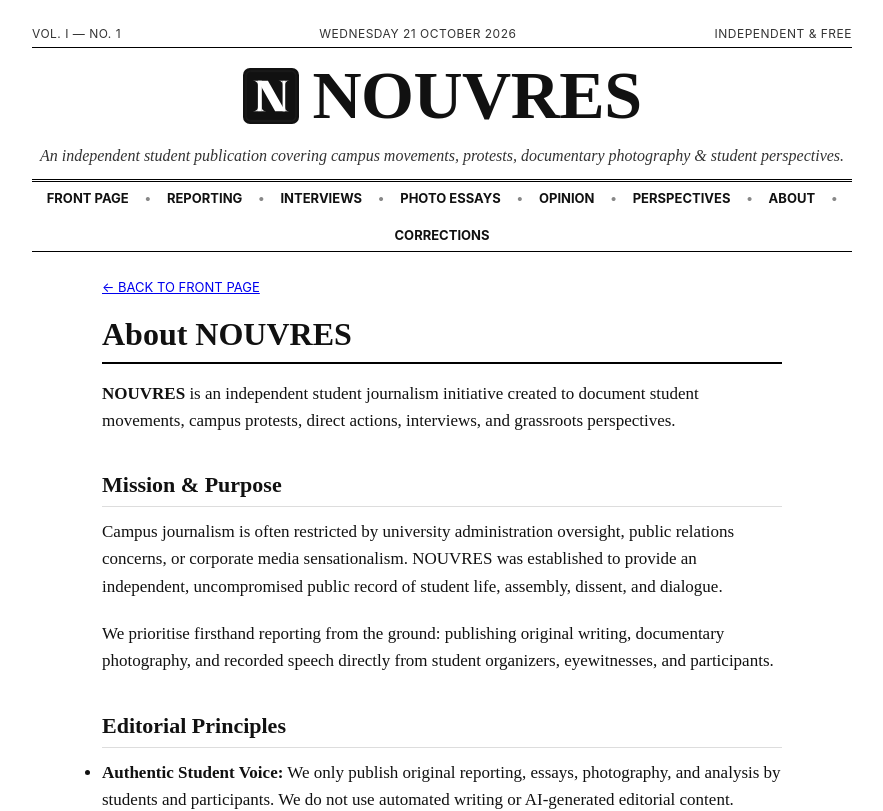
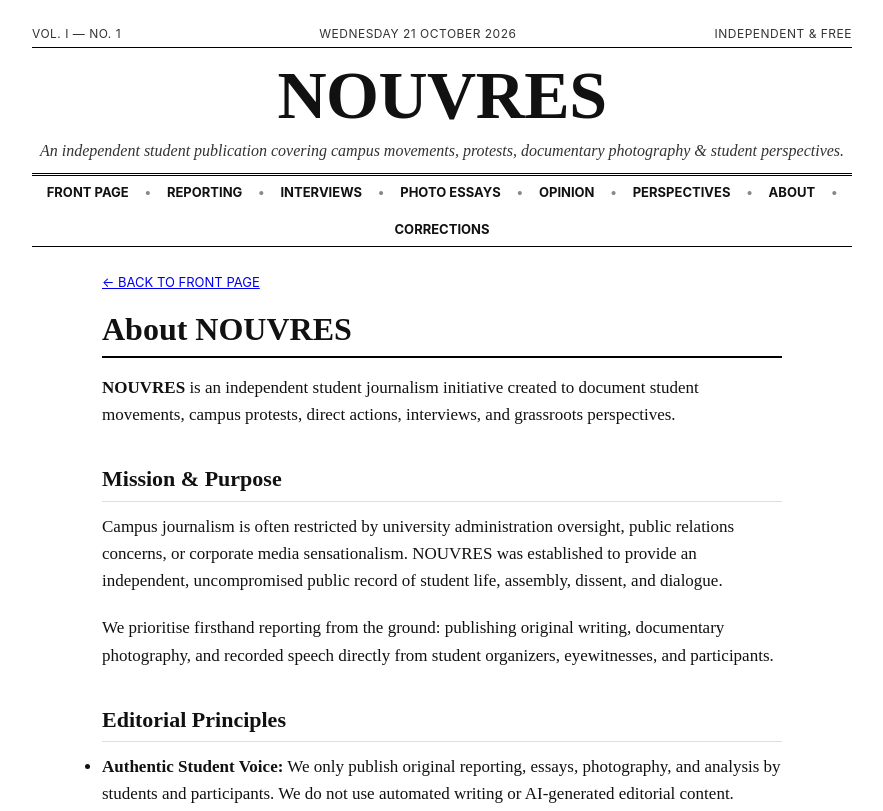
Before and after one commit to FarhanAnis005/nouvress, a Next.js app: page /about in a window 1280 px wide. Shown: the top 811 px of the page, without its empty margins (198-1081 px from the left). Built offline with nearby package versions, Linux system fonts and the light colour scheme; no server answers.

Commit message:
Hide logo badge from main masthead title

```diff
--- a/src/components/Masthead.tsx
+++ b/src/components/Masthead.tsx
@@ -29,7 +29,7 @@ export const Masthead: React.FC = () => {
             textDecoration: 'none',
           }}
         >
-          <Logo variant="badge" size="clamp(38px, 6vw, 56px)" />
+          {/* <Logo variant="badge" size="clamp(38px, 6vw, 56px)" /> */}
           <span>NOUVRES</span>
         </Link>
       </h1>
```
